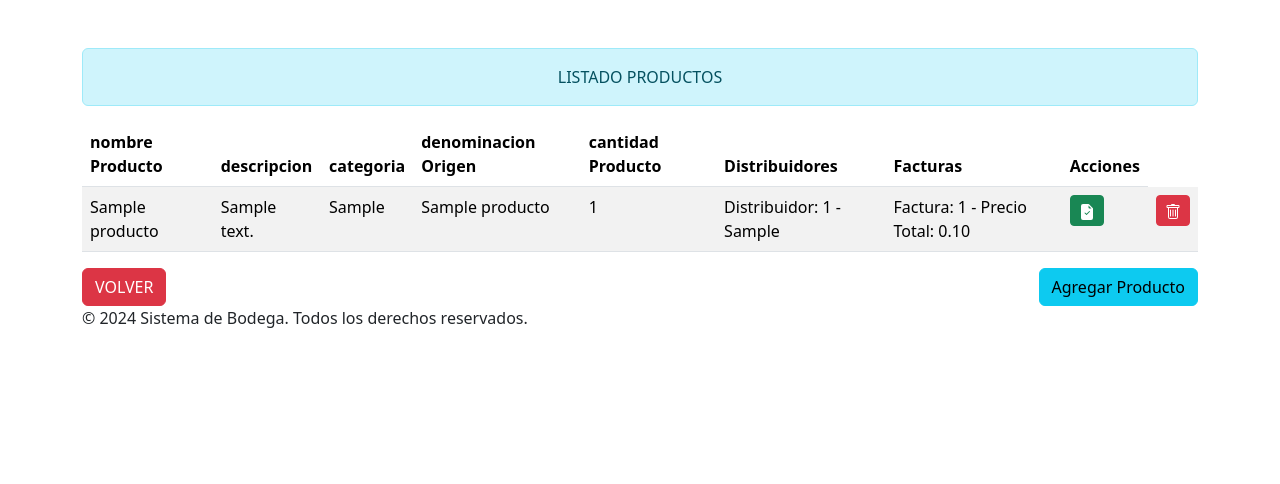
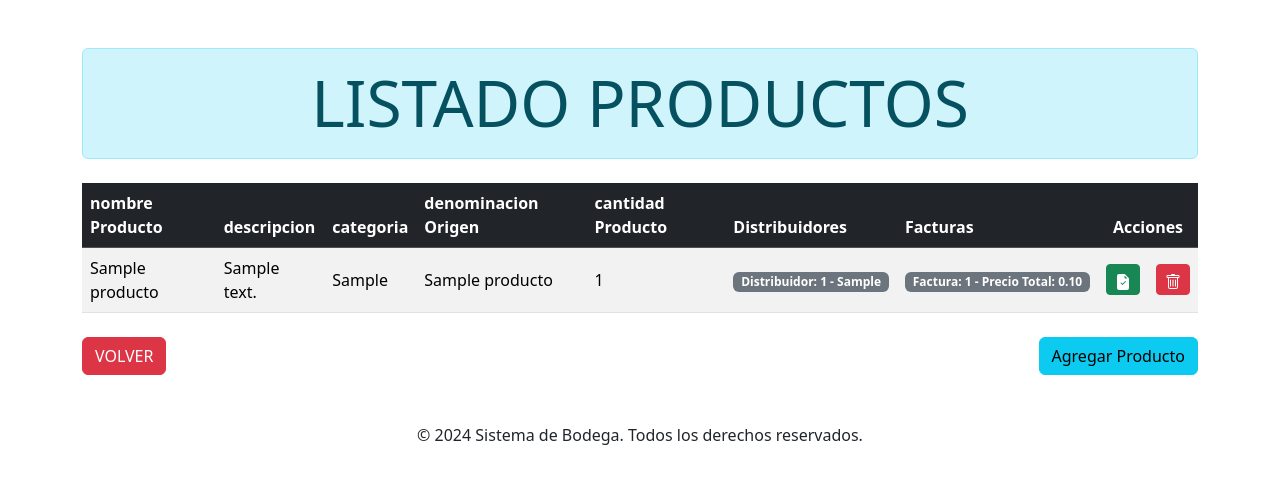
Before and after one commit to ThePacktur/productos, a Django app: page /productos/ in a window 1280 px wide. Shown: the top 484 px of the page. Run offline with Django 3.2, Linux system fonts and the light colour scheme; tables that the repository leaves empty hold one stand-in row (Sample ...).

Commit message:
update styles boostraps

```diff
--- a/producto/templates/productoApp/producto.html
+++ b/producto/templates/productoApp/producto.html
@@ -7,11 +7,14 @@
     <title>Productos</title>
 </head>
 <body class="container mt-5">
-    <div class="alert alert-info text-center">LISTADO PRODUCTOS</div>
+    <header class="mb-4">
+        <div class="alert alert-info text-center display-3 py-3">LISTADO PRODUCTOS</div>
+    </header>
+
     {% if productos %}
-
-    <table class="table table-striped table-inverse table-responsive">
-        <thead class="thead-inverse">
+    <div class="table-inverse">
+        <table class="table table-striped table-hover align-middle">
+            <thead class="table-dark">
                 <tr>
                     <th>nombre Producto</th>
                     <th>descripcion</th>
@@ -20,7 +23,7 @@
                     <th>cantidad Producto</th>
                     <th>Distribuidores</th>
                     <th>Facturas</th>
-                <th>Acciones</th>
+                    <th colspan="2" class="text-center">Acciones</th>
 
                 </tr>
             </thead>
@@ -34,16 +37,16 @@
                     <td>{{ producto.cantidadProducto }}</td>
                     <td>
                         {% for distribuidor in producto.distribuidores.all %}
-                        {{ distribuidor }} {% if not forloop.last %}, {% endif %}
+                            <span class="badge bg-secondary">{{ distribuidor }} {% if not forloop.last %}, {% endif %}</span>
                         {% empty %}
-                        Sin distribuidores
-                    {% endfor %}
+                            <span class="text-muted">Sin distribuidores
+                            </span>                         {% endfor %}
                     </td>
                     <td>
                         {% for factura in producto.facturas.all %}
-                        {{ factura }} {% if not forloop.last %}, {% endif %}
+                            <span class="badge bg-secondary">{{ factura }} {% if not forloop.last %}, {% endif %}</span>
                         {% empty %}
-                        Sin facturas
+                            <span class="text-muted">Sin facturas</span>
                         {% endfor %}
                     </td>
 
@@ -60,21 +63,22 @@
                 {% endfor %}
             </tbody>
         </table>
-
+    </div>
     {% else %}
 
-    <div class="alert alert-primary" role="alert">
+    <div class="alert alert-primary text-center" role="alert">
         <strong>No se encuentra productos en el sistema</strong>
     </div>
 
     {% endif %}
-
+    <div class="d-flex justify-content-between mt-4">
         <a href="../" class="btn btn-danger">VOLVER</a>
         <a href="/agregarProducto" class="btn btn-info float-end">Agregar Producto</a>
 
+    </div>
 
 
-    <footer class="footer">
+    <footer class="footer mt-5 text-center">
         <p>&copy; 2024 Sistema de Bodega. Todos los derechos reservados.</p>
     </footer>
 
```
Also changed, not shown: producto/templates/productoApp/distribuidor.html (+14 -13 lines), producto/templates/productoApp/factura.html (+17 -14 lines). Lines whose indentation alone changed are shown as unchanged.
